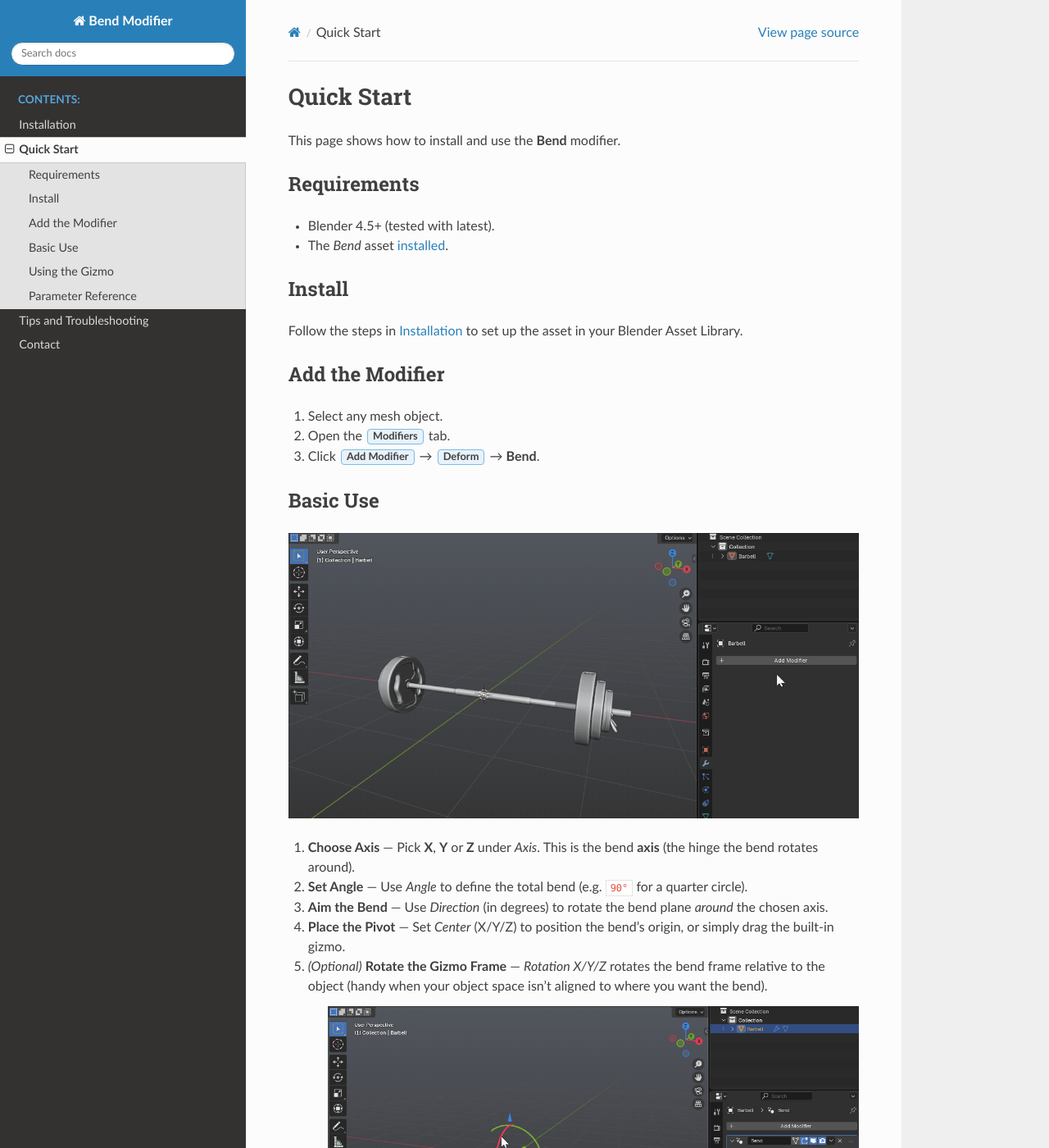
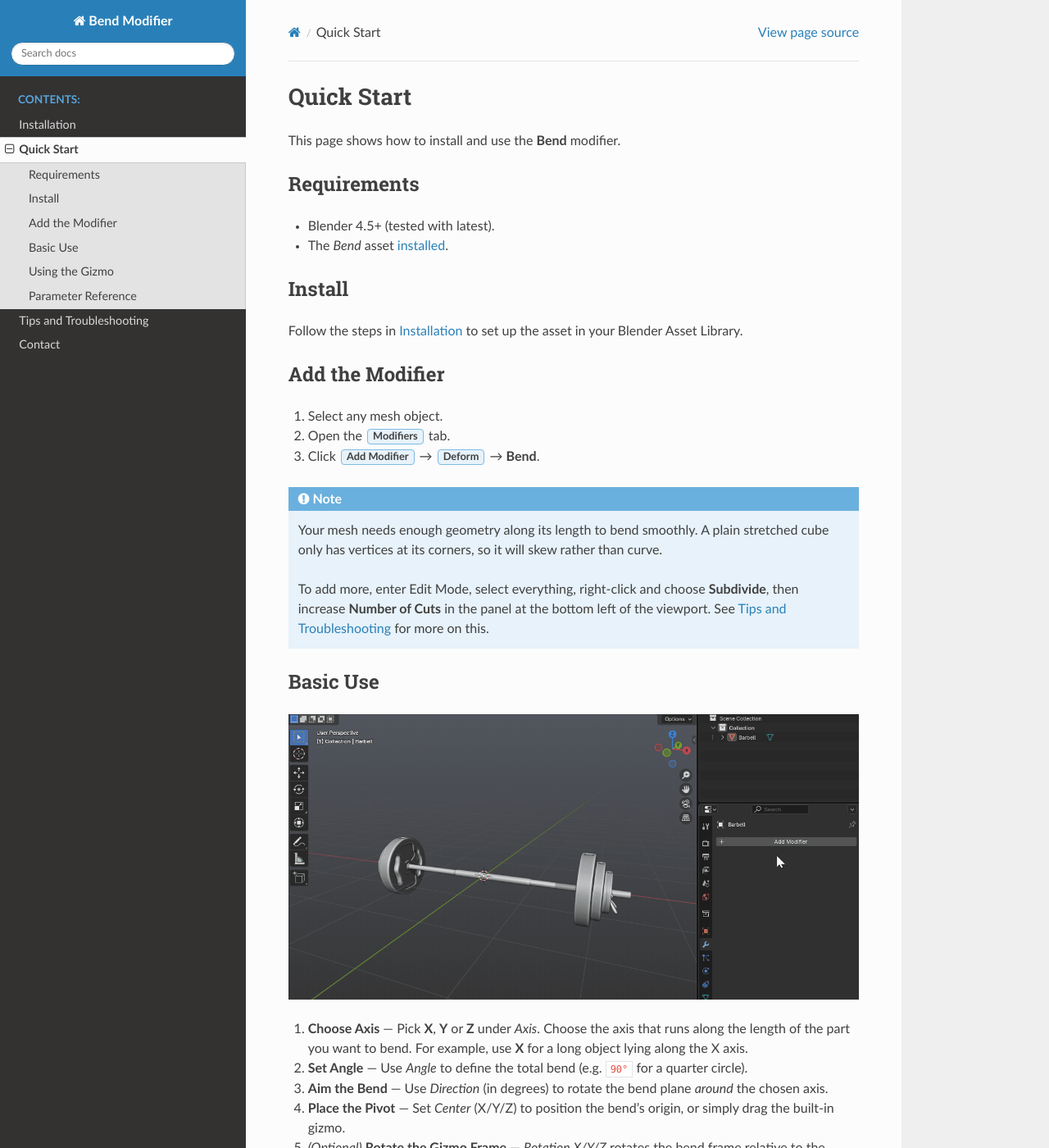
Before and after one commit to mkingsnorth/bend-modifier-docs, a Sphinx documentation site: the page built from docs/quick_start.rst, in a window 1280 px wide and 1400 px high. Shown: the whole window at 82% size. Built offline with Sphinx 7.4.7 and the Read the Docs theme 3.1.0, drawn with Linux system fonts in a browser that asks for light colours; some of the changed text lies outside the part shown.

Commit message:
Corrected Axis wording, added subdivide and cats file tips
Axis follows the length of the part being bent rather than acting as a
hinge. Also notes that a plain cube needs subdividing to curve, and how
to save the cats file when the browser opens it in a tab.

Co-Authored-By: Claude Opus 5.5 <noreply@anthropic.com>

```diff
--- a/docs/installation.rst
+++ b/docs/installation.rst
@@ -16,6 +16,10 @@ Step 1: Download the Files
     * ``blender_assets.cats.txt``: This is the configuration file that tells Blender to add the modifier to the "Deform" modifier category.
 
 #. Save these files together to a new folder where you want to store your **Blender Asset Library**.
+
+.. note::
+
+   Your browser may open ``blender_assets.cats.txt`` in a new tab instead of downloading it. If so, use **File → Save Page As** (or **Save As**) and save it into the same folder as ``bend_modifier.blend``. Keep the file name exactly as it is, as Blender won't recognise it if the browser adds an extra extension or changes the name.
 
 Step 2: Set Up Your Asset Library in Blender
 --------------------------------------------
--- a/docs/quick_start.rst
+++ b/docs/quick_start.rst
@@ -23,6 +23,12 @@ Add the Modifier
 2. Open the :guilabel:`Modifiers` tab.
 3. Click :guilabel:`Add Modifier` → :guilabel:`Deform` → **Bend**.
 
+.. note::
+
+   Your mesh needs enough geometry along its length to bend smoothly. A plain stretched cube only has vertices at its corners, so it will skew rather than curve.
+
+   To add more, enter Edit Mode, select everything, right-click and choose **Subdivide**, then increase **Number of Cuts** in the panel at the bottom left of the viewport. See :ref:`Tips and Troubleshooting<troubleshooting>` for more on this.
+
 Basic Use
 ---------
 
@@ -31,7 +37,7 @@ Basic Use
 
 
 1. **Choose Axis** — Pick **X**, **Y** or **Z** under *Axis*.
-   This is the bend **axis** (the hinge the bend rotates around).
+   Choose the axis that runs along the length of the part you want to bend. For example, use **X** for a long object lying along the X axis.
 
 2. **Set Angle** — Use *Angle* to define the total bend (e.g. ``90°`` for a quarter circle).
 
@@ -65,7 +71,7 @@ Using the Gizmo
 - **Rotate** the gizmo around the *Axis* to change *Direction*.
 - **Rotate** around the other axes to reorient the along-direction if needed.
 
-Thee gizmo changes the modifier parameters directly, so you can also type values in the panel.
+The gizmo changes the modifier parameters directly, so you can also type values in the panel.
 
 .. _parameter_reference:
 
@@ -77,7 +83,7 @@ Parameter Reference
 
 * **Axis (X/Y/Z)**
 
-  Bend **axis** (the hinge). The mesh bends around this vector.
+  The direction the mesh bends along. Choose the axis that runs along the length of the part you want to bend.
 
 * **Angle**
 
```
